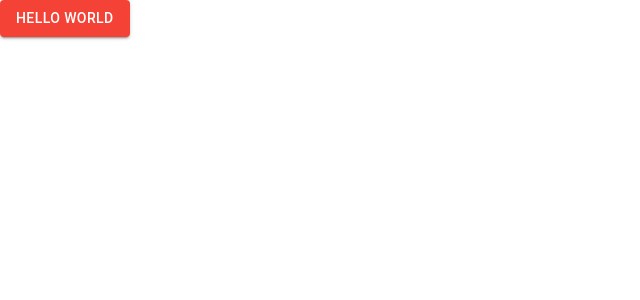
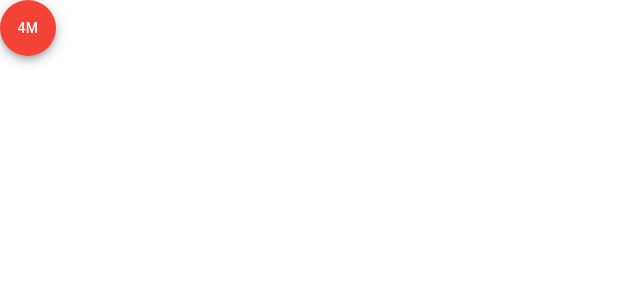
Before and after one commit to tomrule007/grinding, a React (Create React App) app: page / in a window 1280 px wide. Shown: the top 300 px of the page, without its empty margins (0-640 px from the left). Built offline with nearby package versions, Linux system fonts and the light colour scheme.

Commit message:
switched to circle fab button (closes #3)

```diff
--- a/src/App.js
+++ b/src/App.js
@@ -5,6 +5,7 @@ import { createMuiTheme } from "@material-ui/core/styles";
 import red from "@material-ui/core/colors/red";
 import green from "@material-ui/core/colors/green";
 import { ThemeProvider } from "@material-ui/styles";
+import Fab from "@material-ui/core/Fab";
 
 const theme = createMuiTheme({
   palette: {
@@ -37,13 +38,12 @@ function toggleState(time) {
 function App() {
   return (
     <ThemeProvider theme={theme}>
-      <Button
-        variant="contained"
+      <Fab
         color="primary"
         onClick={e => toggleState(Date.now())}
       >
-        Hello World
-      </Button>
+        4m
+      </Fab>
     </ThemeProvider>
   );
 }
--- a/src/electron-starter.js
+++ b/src/electron-starter.js
@@ -18,8 +18,8 @@ function createWindow() {
 
   // Create the browser window.
   mainWindow = new BrowserWindow({
-    width: 139,
-    height: 36,
+    width: 56,
+    height: 56,
     y: 0,
     x: defaultX,
     focusable: false, //makes window stay on top and visible in all workspaces on linux
```
